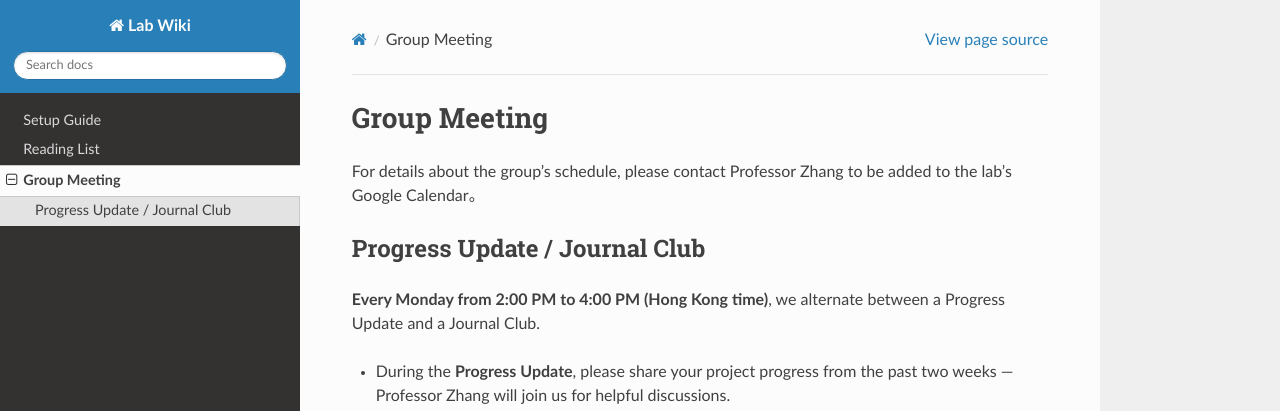
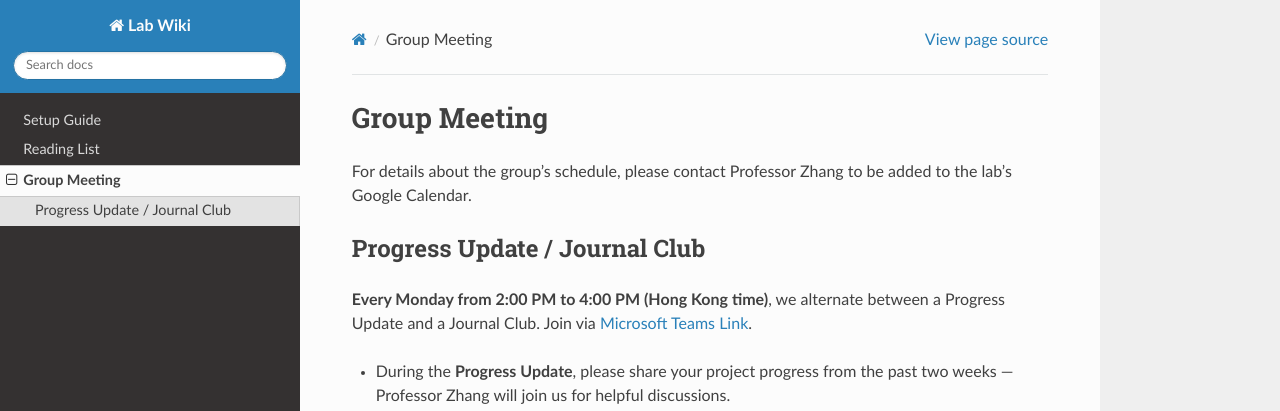
Before and after one commit to ZihanL1/Lab-Wiki, a Sphinx documentation site: the page built from docs/source/meeting.rst, in a window 1280 px wide and 1180 px high. Shown: the top 411 px of the window. Built offline with Sphinx 7.4.7 and the Read the Docs theme 3.1.0, drawn with Linux system fonts in a browser that asks for light colours.

Commit message:
Update meeting.rst

```diff
--- a/docs/source/meeting.rst
+++ b/docs/source/meeting.rst
@@ -1,12 +1,12 @@
 Group Meeting
 =============
 
-For details about the group's schedule, please contact Professor Zhang to be added to the lab’s Google Calendar。
+For details about the group's schedule, please contact Professor Zhang to be added to the lab’s Google Calendar.
 
 Progress Update / Journal Club
 --------------------------------
 
-**Every Monday from 2:00 PM to 4:00 PM (Hong Kong time)**, we alternate between a Progress Update and a Journal Club.
+**Every Monday from 2:00 PM to 4:00 PM (Hong Kong time)**, we alternate between a Progress Update and a Journal Club. Join via `Microsoft Teams Link <teams.microsoft.com/l/meetup-join/19%3ameeting_YWQ1OWNhYzAtODk0YS00MTU4LTgyZDUtYjgyZGExYThlMjI4%40thread.v2/0?context=%7b"Tid"%3a"a2c8f93f-126b-4596-a360-8941a8984b08"%2c"Oid"%3a"a01f610e-456a-478e-a980-248fa8edd125"%7d>`_.
 
 - During the **Progress Update**, please share your project progress from the past two weeks — Professor Zhang will join us for helpful discussions.
 
```
